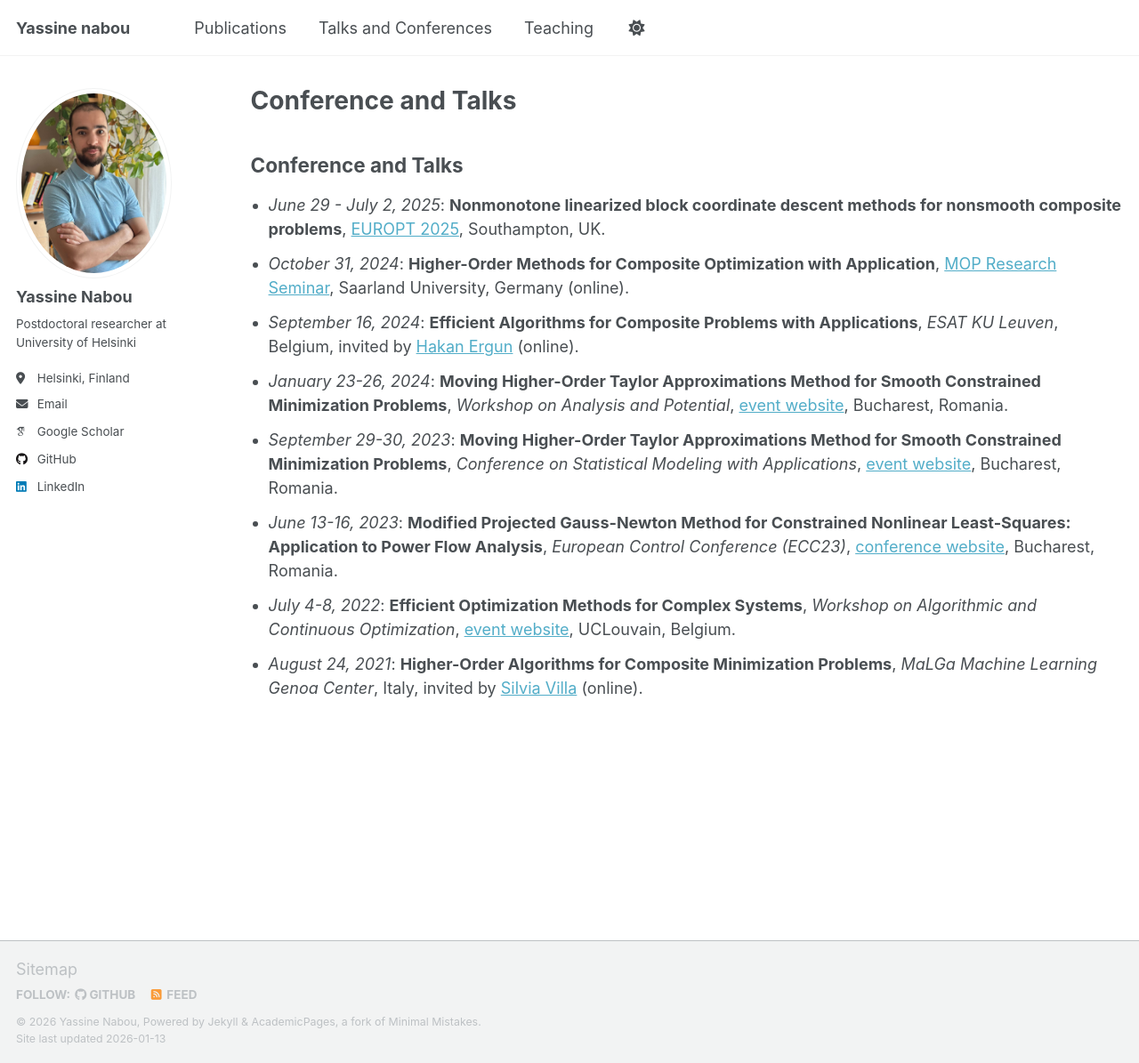
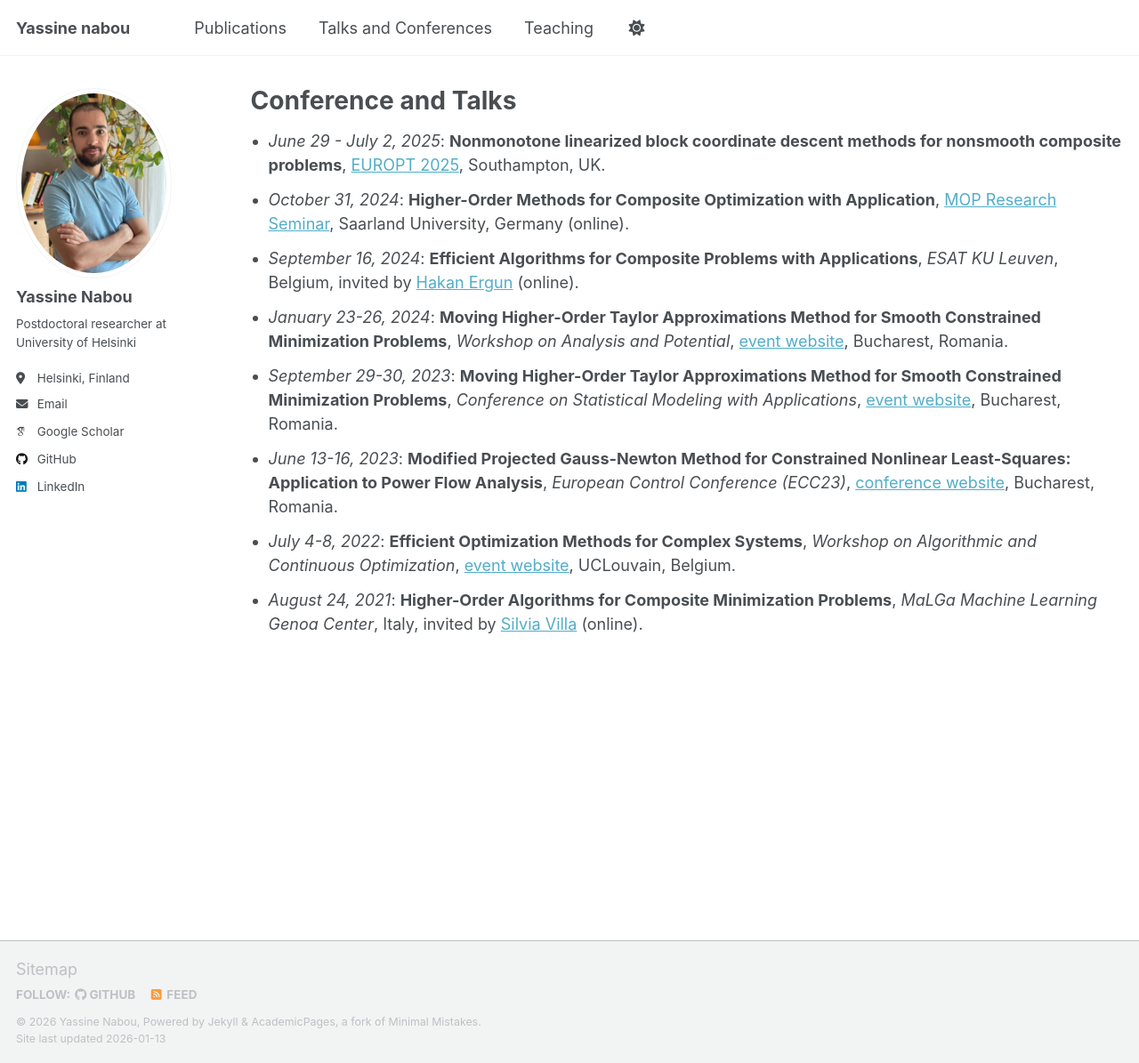
Before and after one commit to Yassine-Nabou/Yassine-Nabou.github.io, a Jekyll site: the page built from _pages/conference-talks.html, in a window 1280 px wide and 1195 px high. Shown: the whole window at 89% size. Built offline with Jekyll 4.4.1, drawn with Linux system fonts in a browser that asks for light colours; some web fonts are replaced; a script that is not in the unit is left out.

Commit message:
Remove heading from conference talks page

```diff
--- a/_pages/conference-talks.html
+++ b/_pages/conference-talks.html
@@ -5,7 +5,6 @@ permalink: /conference-and-talks/
 author_profile: true
 ---
 
-<h2>Conference and Talks</h2>
 
 <ul style="list-style-type: disc; padding-left: 20px;">
   <li style="margin-bottom: 12px;">
```
